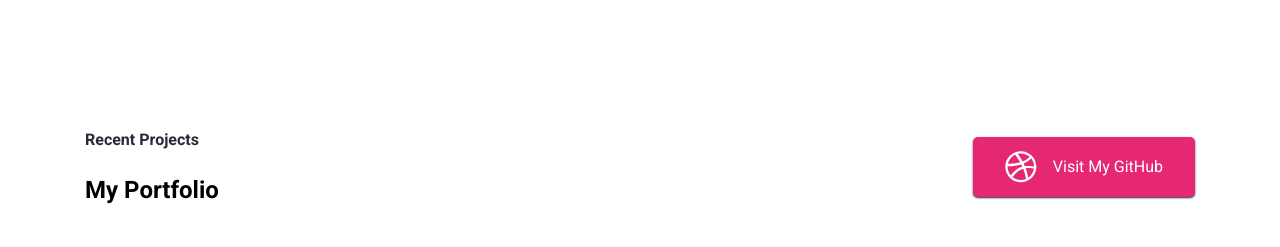
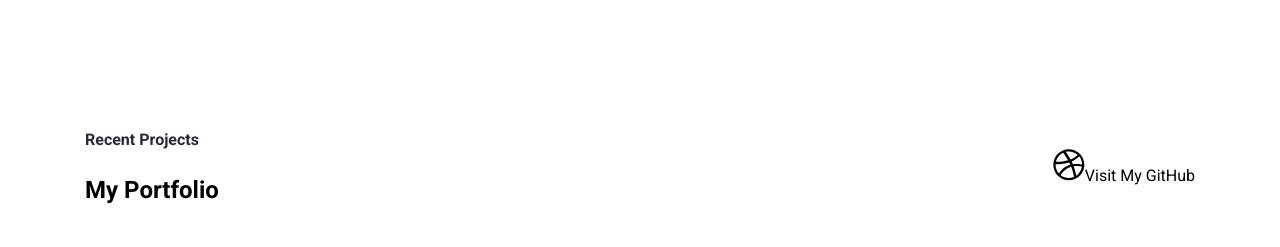
Before and after one commit to yaredaddisu/react-js-personal-portfolio-main, a React (Create React App) app: page / in a window 1280 px wide. Shown: the part 2660-2907 px from the top of the page. Built offline with nearby package versions, Linux system fonts and the light colour scheme.

Commit message:
Update MyPortfolio.jsx

```diff
--- a/src/Pages/Home/MyPortfolio.jsx
+++ b/src/Pages/Home/MyPortfolio.jsx
@@ -9,7 +9,7 @@ export default function MyPortfolio() {
           <h2 className="section--heading">My Portfolio</h2>
         </div>
         <div>
-          <button className="btn btn-github">
+          <router-link to="https://github.com/yaredaddisu"  className="btn btn-github">
             <svg
               xmlns="http://www.w3.org/2000/svg"
               width="32"
@@ -25,7 +25,7 @@ export default function MyPortfolio() {
               />
             </svg>
             Visit My GitHub
-          </button>
+          </router-link >
         </div>
       </div>
       <div className="portfolio--section--container">
```
